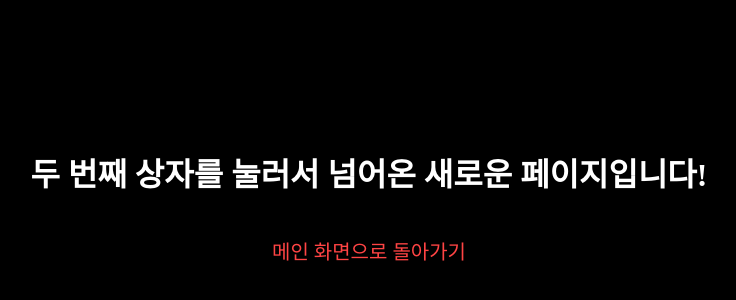
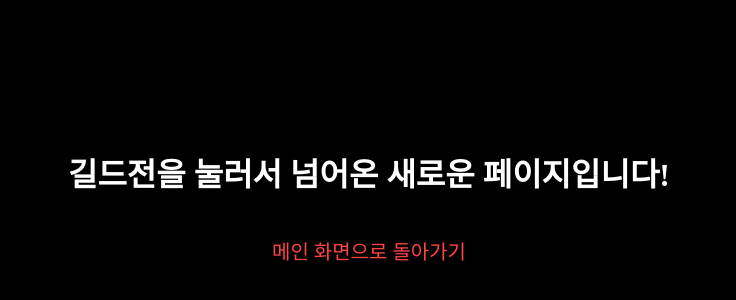
Before and after one commit to diing123-bit/diing123-bit.github.io, a plain HTML site: page GuildJeon.html in a window 1280 px wide. Shown: the part 204-504 px from the top of the page, without its empty margins (271-1007 px from the left). Drawn offline with Linux system fonts and the light colour scheme.

Commit message:
Update GuildJeon.html

```diff
--- a/GuildJeon.html
+++ b/GuildJeon.html
@@ -2,7 +2,7 @@
 <html lang="ko">
 <head>
     <meta charset="UTF-8">
-    <title>두 번째 페이지</title>
+    <title>길드전</title>
     <style>
         body {
             background-color: black;
@@ -23,7 +23,7 @@
     </style>
 </head>
 <body>
-    <h1>두 번째 상자를 눌러서 넘어온 새로운 페이지입니다!</h1>
+    <h1>길드전을 눌러서 넘어온 새로운 페이지입니다!</h1>
 
     <!-- href="index.html"을 통해 다시 메인 화면으로 돌아갈 수 있습니다 -->
     <a href="index.html">메인 화면으로 돌아가기</a>
```
